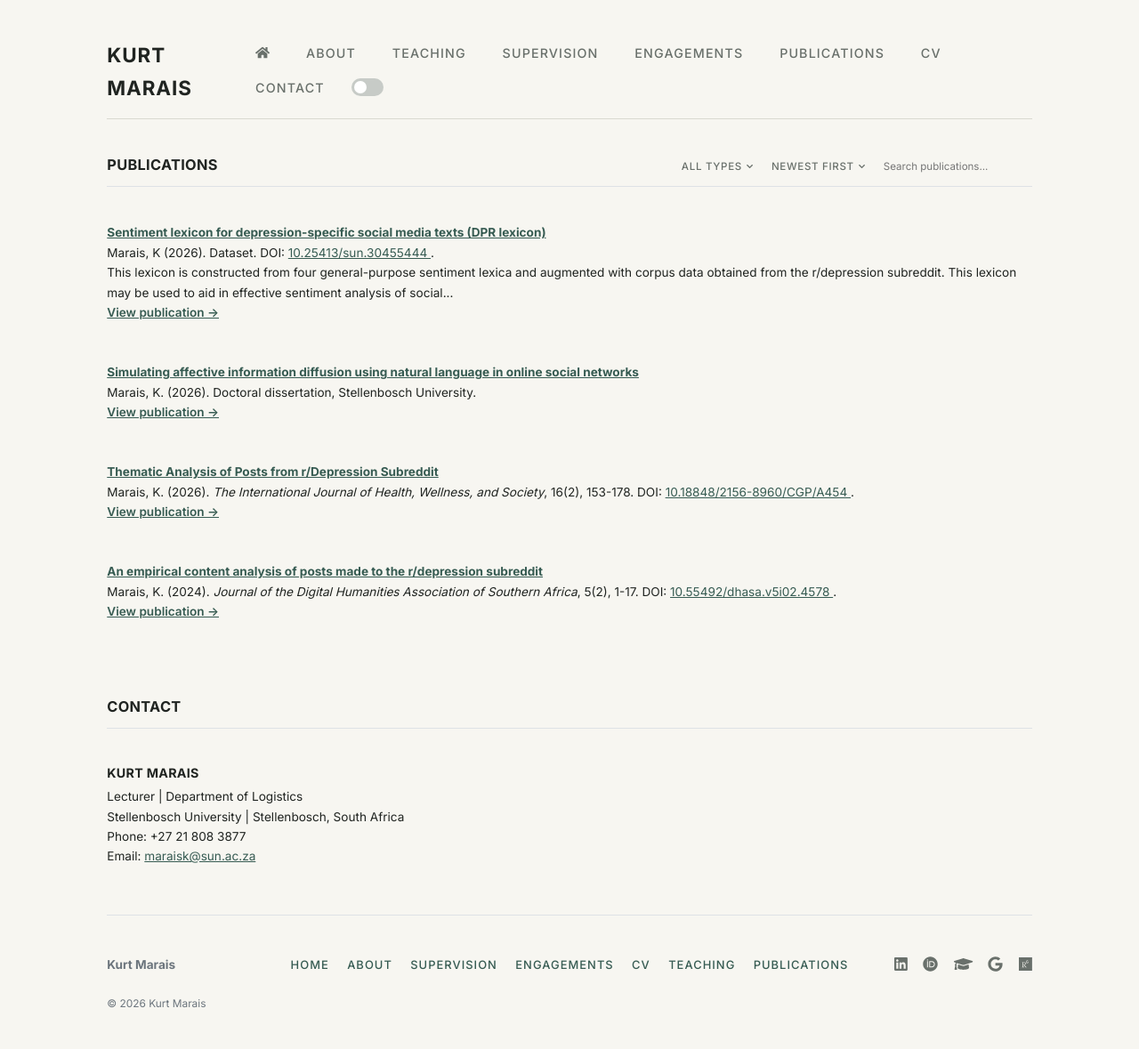
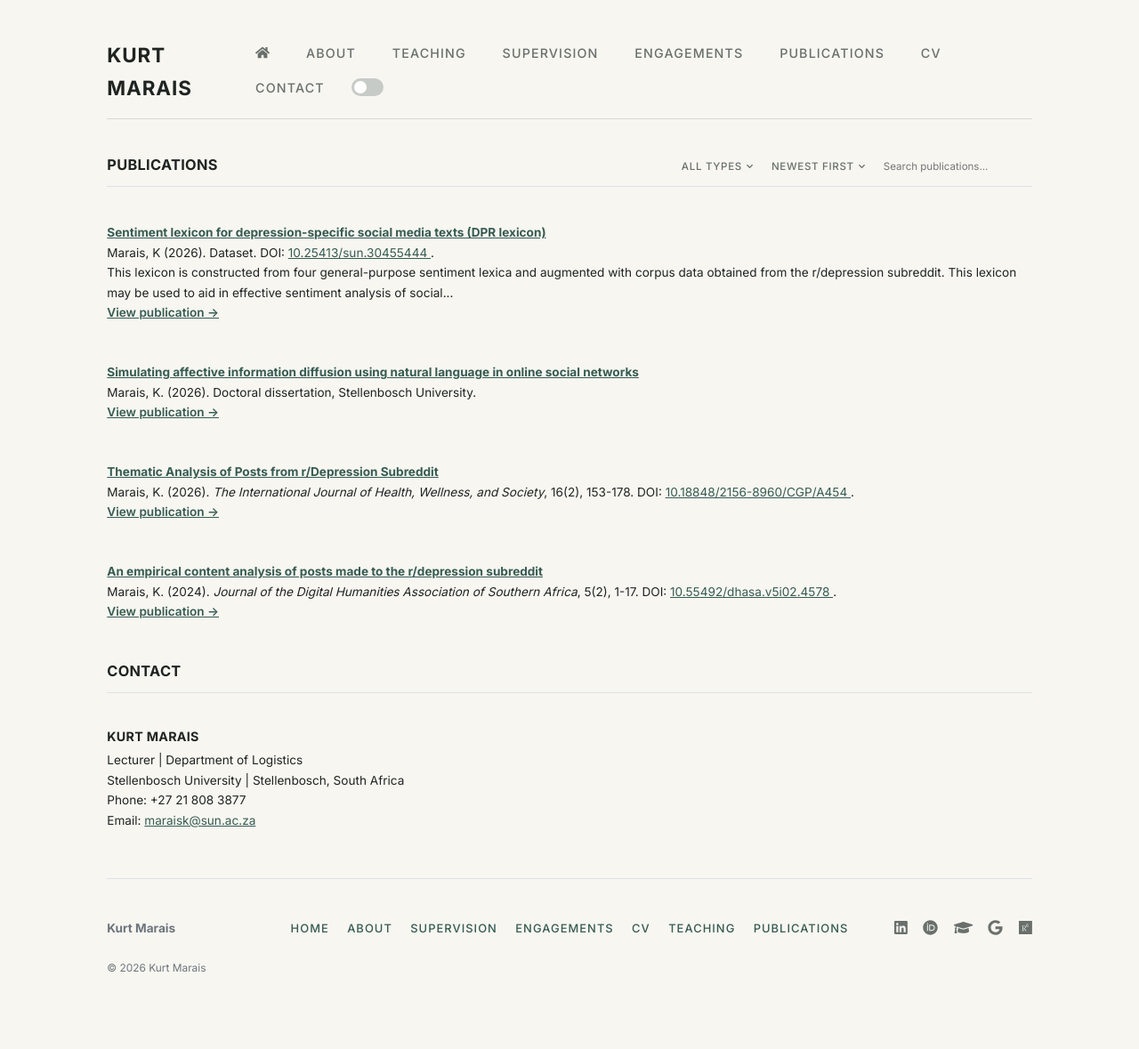
Before and after one commit to kurtmarais/kurtmarais.github.io, a Jekyll site: the page built from publications.md, in a window 1280 px wide. Shown: the whole page at 89% size. Built offline with Jekyll 4.4.1, drawn with Linux system fonts in a browser that asks for light colours; after the commit the page ends 1138 px from its top, so only the background shows below that.

Commit message:
Add files via upload

```diff
--- a/_sass/main.scss
+++ b/_sass/main.scss
@@ -254,15 +254,6 @@
 
 .publication-item {
   padding: 0.35rem 0;
-}
-
-/* The publication list uses the same entry spacing as the supervision and engagements lists. */
-.publications-list {
-  margin-bottom: 3rem;
-}
-
-.publication-entry-wrap {
-  display: block;
 }
 
 .publication-featured-badge {
@@ -280,6 +271,25 @@
 }
 
 body.dark-mode .publication-featured-badge {
+  background: rgba(154, 184, 170, 0.15);
+  color: #9ab8aa;
+}
+
+.engagement-featured-badge {
+  display: inline-block;
+  margin-left: 0.45rem;
+  padding: 0.1rem 0.5rem;
+  border-radius: 1rem;
+  background: rgba(54, 91, 82, 0.1);
+  color: $linkColor;
+  font-size: 0.65rem;
+  font-weight: 700;
+  letter-spacing: 0.06em;
+  text-transform: uppercase;
+  vertical-align: middle;
+}
+
+body.dark-mode .engagement-featured-badge {
   background: rgba(154, 184, 170, 0.15);
   color: #9ab8aa;
 }
```
